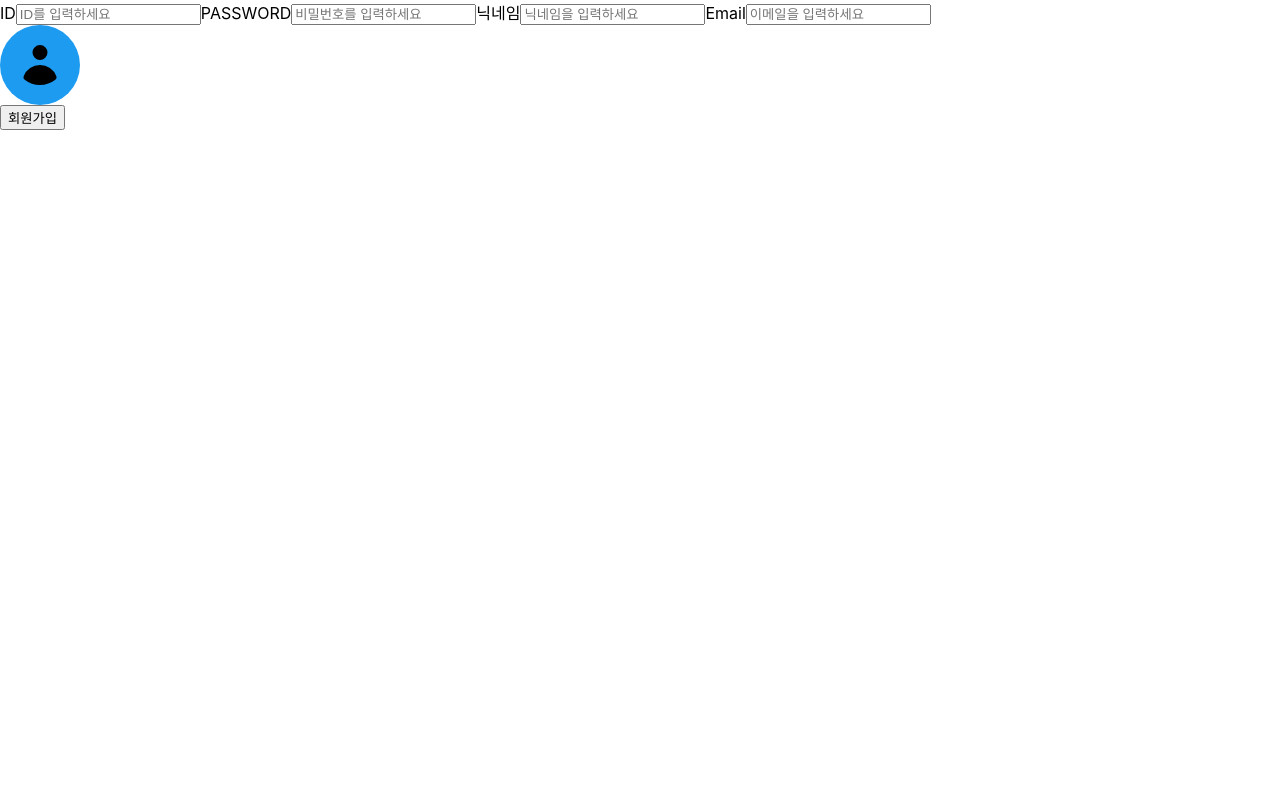
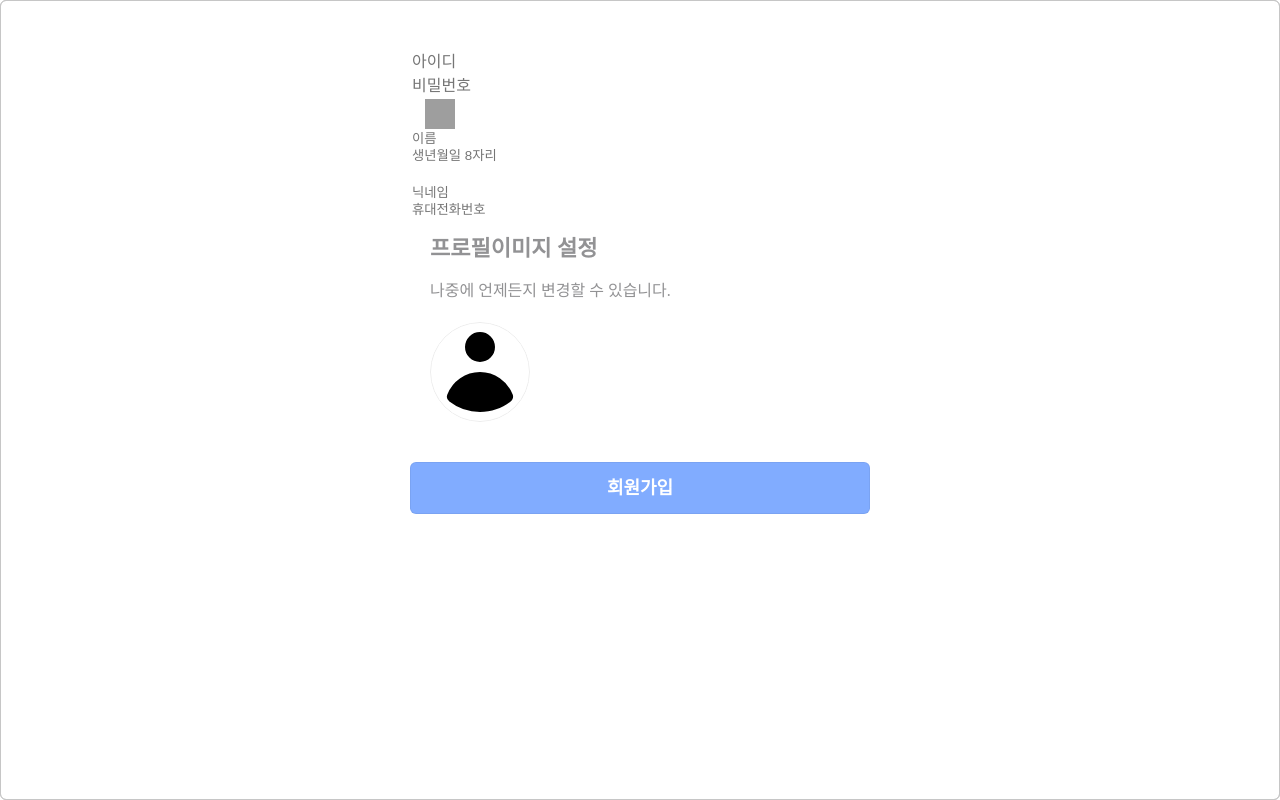
Before and after one commit to hamseungwan2023/InfleanProject, a React (Create React App) app in the folder client/: page /join in a window 1280 px wide. Built offline with nearby package versions, Linux system fonts and the light colour scheme; grey boxes are pictures that could not be loaded; the HTML template or start-up script is replaced by a standard one.

Commit message:
회원가입 css 추가

```diff
--- a/client/package.json
+++ b/client/package.json
@@ -16,6 +16,7 @@
     "react-dom": "^18.2.0",
     "react-router-dom": "^6.21.1",
     "react-scripts": "5.0.1",
+    "sass": "^1.69.6",
     "typescript": "^4.9.5",
     "web-vitals": "^2.1.4"
   },
--- a/client/src/App.css
+++ /dev/null
@@ -1,57 +0,0 @@
-.App {
-  text-align: center;
-}
-
-.App-logo {
-  height: 40vmin;
-  pointer-events: none;
-}
-
-@media (prefers-reduced-motion: no-preference) {
-  .App-logo {
-    animation: App-logo-spin infinite 20s linear;
-  }
-}
-
-.App-header {
-  background-color: #282c34;
-  min-height: 100vh;
-  display: flex;
-  flex-direction: column;
-  align-items: center;
-  justify-content: center;
-  font-size: calc(10px + 2vmin);
-  color: white;
-}
-
-.App-link {
-  color: #61dafb;
-}
-
-@keyframes App-logo-spin {
-  from {
-    transform: rotate(0deg);
-  }
-  to {
-    transform: rotate(360deg);
-  }
-}
-
-#profileImage {
-  display: none;
-}
-
-#profileImageLabel {
-  width: 80px;
-  overflow: hidden;
-  height: 80px;
-  border-radius: 50%;
-  background-color: #1d9bf0;
-  cursor: pointer;
-  display: flex;
-  justify-content: center;
-  align-items: center;
-  svg {
-    width: 50px;
-  }
-}
--- a/client/src/App.tsx
+++ b/client/src/App.tsx
@@ -5,6 +5,7 @@ import Login from "./routes/login";
 import Profile from "./profile/Profile";
 import DeleteAccount from "./routes/DeleteAccount";
 import Logout from "./routes/logout";
+import "./global.scss";
 
 const router = createBrowserRouter([
   {
--- /dev/null
+++ b/client/src/global.scss
@@ -0,0 +1,63 @@
+/* http://meyerweb.com/eric/tools/css/reset/
+   v2.0 | 20110126
+   License: none (public domain)
+*/
+
+html, body, div, span, applet, object, iframe,
+h1, h2, h3, h4, h5, h6, p, blockquote, pre,
+a, abbr, acronym, address, big, cite, code,
+del, dfn, em, img, ins, kbd, q, s, samp,
+small, strike, strong, sub, sup, tt, var,
+b, u, i, center,
+dl, dt, dd, ol, ul, li,
+fieldset, form, label, legend,
+table, caption, tbody, tfoot, thead, tr, th, td,
+article, aside, canvas, details, embed,
+figure, figcaption, footer, header, hgroup,
+menu, nav, output, ruby, section, summary,
+time, mark, audio, video {
+	margin: 0;
+	padding: 0;
+	border: 0;
+	font-size: 100%;
+	font: inherit;
+	vertical-align: baseline;
+}
+
+/* HTML5 display-role reset for older browsers */
+article, aside, details, figcaption, figure,
+footer, header, hgroup, menu, nav, section {
+	display: block;
+}
+
+body {
+	line-height: 1;
+}
+
+ol, ul {
+	list-style: none;
+}
+
+blockquote, q {
+	quotes: none;
+}
+
+blockquote:before, blockquote:after,
+q:before, q:after {
+	content: '';
+	content: none;
+}
+
+table {
+	border-collapse: collapse;
+	border-spacing: 0;
+}
+
+.blind {
+  position: absolute;
+  clip: rect(0 0 0 0);
+  width: 1px;
+  height: 1px;
+  margin: -1px;
+  overflow: hidden;
+}
--- a/client/src/routes/join.module.scss
+++ b/client/src/routes/join.module.scss
@@ -0,0 +1,236 @@
+button, input, select, textarea {
+  border-radius: 0;
+  border: none;
+  background: 0 0;
+  -webkit-appearance: none;
+  -moz-appearance: none;
+  appearance: none;
+  outline: 0;
+  text-decoration: none;
+  cursor: pointer;
+  -webkit-text-size-adjust: none;
+}
+
+.form {
+  display: flex;
+  justify-content: center;
+  align-items: center;
+  flex-direction: column;
+  margin-top: 50px;
+
+  & > div {
+    box-sizing: border-box;
+    width: 460px;
+  }
+}
+
+.input_wrapper {
+  margin-bottom: 10px;
+  border-radius: 6px;
+
+  &::after {
+    position: absolute;
+    top: 0;
+    right: 0;
+    bottom: 0;
+    left: 0;
+    border-radius: inherit;
+    border: 1px solid #c6c6c6;
+    pointer-events: none;
+    content: '';
+  }
+}
+
+.input {
+  flex: 1 1 auto;
+  font-size: 16px;
+  line-height: 22px;
+  color: #222;
+}
+
+[class*=join_wrapper] {
+  display: flex;
+  align-items: center;
+  position: relative;
+  min-height: 50px;
+  padding: 0 10px 0 45px;
+
+  & + [class*=wrapper] {
+    margin-top: -1px;
+  }
+
+  &:first-child {
+    border-top-left-radius: 6px;
+    border-top-right-radius: 6px;
+  }
+
+  &:last-child {
+    border-bottom-right-radius: 6px;
+    border-bottom-left-radius: 6px;
+  }
+
+  &::before {
+    position: absolute;
+    top: 10px;
+    left: 9px;
+    background-repeat: no-repeat;
+    width: 30px;
+    height: 30px;
+    background-image: url(https://ssl.pstatic.net/static/nid/join/m_sp_06_realname_48b1e603.png);
+    background-size: 372px 326px;
+    background-repeat: no-repeat;
+
+    content: "";
+  }
+
+  &::after {
+    position: absolute;
+    top: 0;
+    right: 0;
+    bottom: 0;
+    left: 0;
+    border-radius: inherit;
+    border: 1px solid #dfdfdf;
+    pointer-events: none;
+    content: '';
+  }
+}
+
+.wrapper_id {
+  &::before {
+    background-position: -342px -64px;
+  }
+}
+
+.wrapper_password {
+  &::before {
+    background-position: -310px 0;
+  }
+}
+
+.wrapper_email {
+  &::before {
+    background-position: -96px -296px;
+  }
+}
+
+.wrapper_realname {
+  &::before {
+    background-position: -342px -64px;
+  }
+}
+
+.wrapper_birthday {
+  &::before {
+    background-position: -192px -296px;
+  }
+}
+
+.wrapper_phone {
+  &::before {
+    background-position: -310px -128px;
+  }
+}
+
+.wrapper_nickname {
+  &::before {
+    background-position: -342px -64px;
+  }
+}
+
+.password_info {
+  flex: none;
+  padding: 0 5px;
+}
+
+.btn_show {
+  margin-left: 4px;
+
+  &::before {
+    background-position: -256px -296px;
+    background-repeat: no-repeat;
+    background-image: url(https://ssl.pstatic.net/static/nid/join/m_sp_06_realname_48b1e603.png);
+    background-size: 372px 326px;
+    width: 30px;
+    height: 30px;
+    display: inline-block;
+    vertical-align: top;
+    content: "";
+  }
+}
+
+.error_text {
+  margin: 10px 4px 0;
+  font-size: 13px;
+  line-height: 18px;
+  color: #ff3f3f;
+}
+
+.profileImgInput {
+  display: none;
+}
+
+.wrapper_profileImg {
+  display: flex;
+  flex-direction: column;
+  justify-content: center;
+  padding: 20px;
+
+  &::before {
+    display: none;
+  }
+}
+
+.profileImg_title {
+  font-size: 22px;
+  color: #929294;
+  font-weight: 700;
+  margin-bottom: 20px;
+}
+
+.profileImg_desc {
+  font-size: 16px;
+  color: #929294;
+  line-height: 22px;
+  margin-bottom: 20px;
+}
+
+.profileImg_label {
+  position: relative;
+  width: 100px;
+  height: 100px;
+  overflow: hidden;
+  border-radius: 50%;
+  cursor: pointer;
+
+  &::after {
+    position: absolute;
+    top: 0;
+    left: 0;
+    right: 0;
+    bottom: 0;
+    border-radius: inherit;
+    border: 1px solid #ededed;
+    content: "";
+  }
+
+  svg {
+    width: 100px;
+  }
+}
+
+.btn_submit {
+  width: 460px;
+
+  input {
+    width: 100%;
+    padding: 14px 0;
+    border-radius: 6px;
+    border: 1px solid rgba(0,0,0,.05);
+    background: #81acff;
+    font-size: 18px;
+    font-weight: 700;
+    line-height: 22px;
+    color: #fff;
+  }
+}
--- a/client/src/routes/join.tsx
+++ b/client/src/routes/join.tsx
@@ -1,10 +1,14 @@
 import axios from 'axios';
+import { BADHINTS } from 'dns';
 import React, { useState } from 'react';
-import '../App.css';
+import style from "./join.module.scss";
 
 const Join = () => {
   const [username, setUsername] = useState("");
   const [password, setPassword] = useState("");
+  const [realname, setRealname] = useState("");
+  const [birthday, setBirthday] = useState("");
+  const [phone, setPhone] = useState("");
   const [nickname, setNickname] = useState("");
   const [email, setEmail] = useState("");
   const [profileImg, setProfileImg] = useState("");
@@ -52,36 +56,88 @@ const Join = () => {
   }
 
   return (
-    <form onSubmit={onSubmit}>
-      <label htmlFor="username">ID</label>
+    <form onSubmit={onSubmit} className={style.form}>
+      <div className={style.input_wrapper}>
+        <div className={style.wrapper_id}>
           <input
             onChange={onChange}
             name="username"
             type="text"
-        placeholder="ID를 입력하세요"
+            placeholder="아이디"
             value={username}
+            className={style.input}
+            maxLength={20}
             required
           />
-      <label htmlFor="password">PASSWORD</label>
+        </div>
+        <div className={style.wrapper_password}>
           <input
             onChange={onChange}
             name="password"
             type="password"
-        placeholder="비밀번호를 입력하세요"
+            placeholder="비밀번호"
             value={password}
+            maxLength={20}
+            className={style.input}
             required
           />
-      <label htmlFor="nickname">닉네임</label>
+          <div className={style.password_info}>
+            <button type="button" className={style.btn_show}>
+              <span className="blind">비밀번호 숨기기</span>
+            </button>
+          </div>
+        </div>
+        <div className={style.wrapper_realname}>
           <input
             onChange={onChange}
+            id="nickname"
             name="nickname"
             type="text"
-        placeholder="닉네임을 입력하세요"
+            placeholder="이름"
+            className={style.realname}
+            value={realname}
+          />
+        </div>
+        <div className={style.wrapper_birthday}>
+          <input
+            onChange={onChange}
+            id="birthday"
+            name="birthday"
+            type="text"
+            placeholder="생년월일 8자리"
+            className={style.birthday}
+            value={birthday}
+          />
+        </div>
+      </div>
+      <strong className={style.error_text}></strong>
+      <div className={style.input_wrapper}>
+        <div className={style.wrapper_nickname}>
+          <input
+            onChange={onChange}
+            id="nickname"
+            name="nickname"
+            type="text"
+            placeholder="닉네임"
+            className={style.nickname}
             value={nickname}
           />
-      <label htmlFor="email">Email</label>
-      <input onChange={onChange} name="email" type="email" placeholder="이메일을 입력하세요" value={email}/>
-      <label htmlFor="profileImage" id="profileImageLabel">
+        </div>
+        <div className={style.wrapper_phone}>
+          <input
+            onChange={onChange}
+            id="phone"
+            name="phone"
+            type="text"
+            placeholder="휴대전화번호"
+            className={style.phone}
+            value={phone}
+          />
+        </div>
+        <div className={style.wrapper_profileImg}>
+          <strong className={style.profileImg_title}>프로필이미지 설정</strong>
+          <p className={style.profileImg_desc}>나중에 언제든지 변경할 수 있습니다.</p>
+          <label htmlFor="profileImage" className={style.profileImg_label} >
             {profileImg ? (
                 <img src={profileImg} alt="회원가입 프로필 이미지" style={{width: "100px"}}/>
               ) :
@@ -95,8 +151,13 @@ const Join = () => {
               </svg>
               }
           </label>
-      <input name="profileImage" type="file" id="profileImage" accept="image/*" onChange={onProfileImageChange} />
+          <input id="profileImage" type="file" className={style.profileImgInput} accept="image/*" onChange={onProfileImageChange} />
+        </div>
+      </div>
+      <strong className={style.error_text}></strong>
+      <div className={style.btn_submit}>
         <input type="submit" value={isLoading ? "처리 중 ..." : "회원가입"} />
+      </div>
     </form>
   );
 };
```
Also changed, not shown: 1 other file (tests, documents, lock files or other folders). Lines whose indentation alone changed are shown as unchanged.
